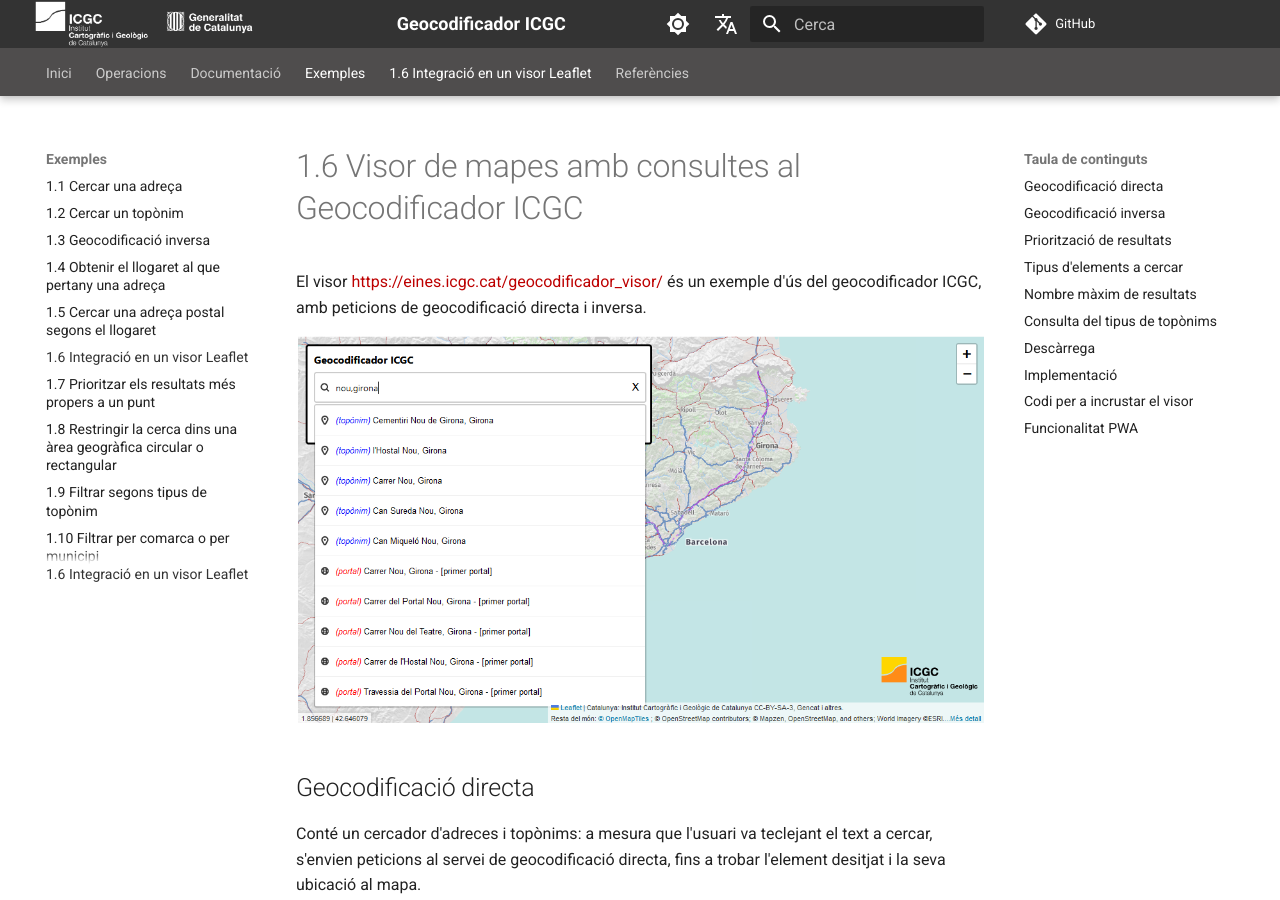
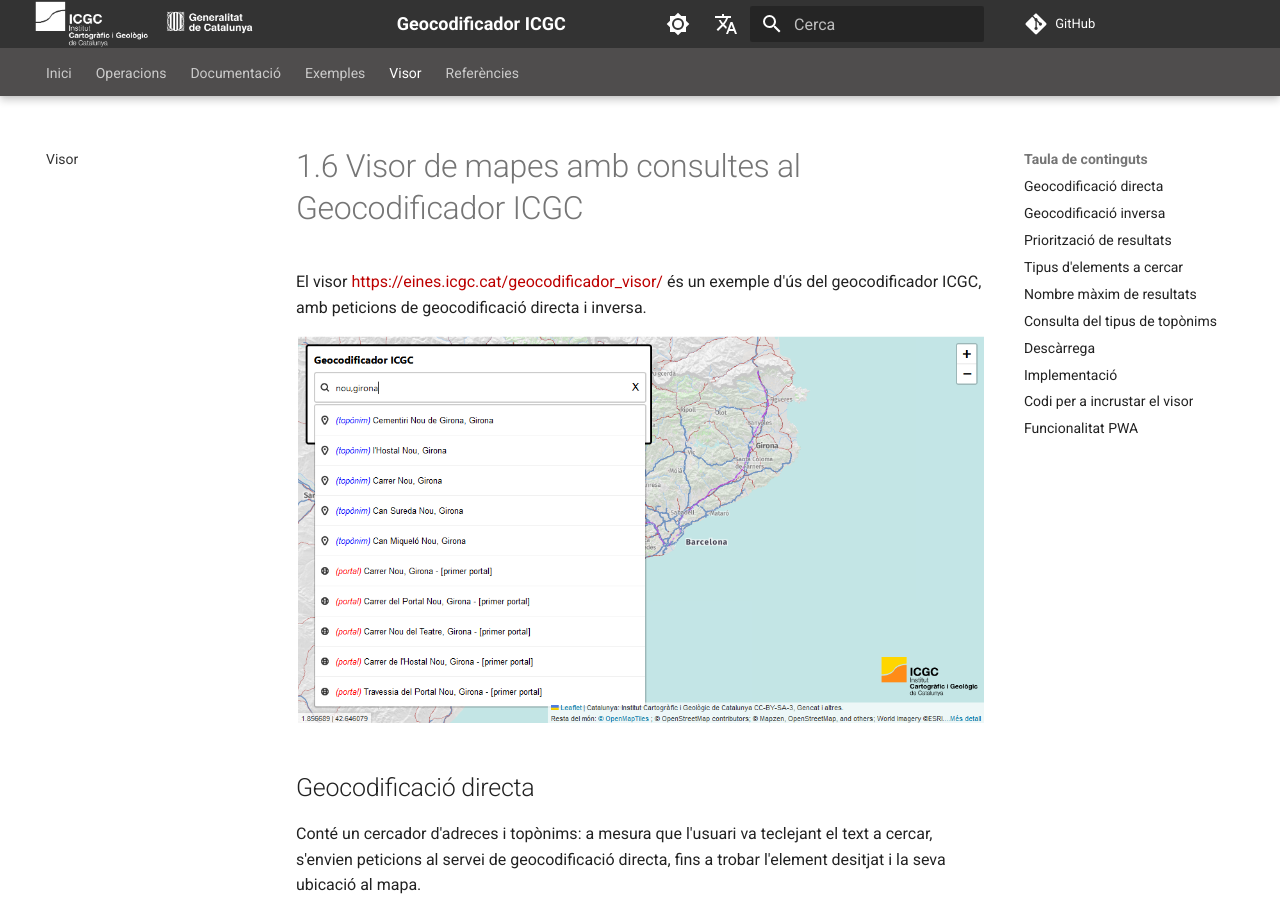
Before and after one commit to OpenICGC/geocodificador-doc, an MkDocs documentation site: the page built from docs/visor.md, in a window 1280 px wide and 900 px high. Built offline with MkDocs 1.6.1 and Material for MkDocs 9.7.7, drawn with Linux system fonts in a browser that asks for light colours; comment, search, counter and statistics services are not loaded; some of the changed lines change nothing that is shown.

Commit message:
Canvi exemple visor

```diff
--- a/mkdocs.yml
+++ b/mkdocs.yml
@@ -86,7 +86,7 @@
   - 1.3 Geocodificació inversa: ex_invers.md
   - 1.4 Obtenir el llogaret al que pertany una adreça: ex_llogaret1.md
   - 1.5 Cercar una adreça postal segons el llogaret: ex_llogaret2.md
-  - 1.6 Integració en un visor Leaflet: visor.md
+  - 1.6 Integració en un visor Leaflet: ex_visor.md
   - 1.7 Prioritzar els resultats més propers a un punt: ex_prioritzar.md
   - 1.8 Restringir la cerca dins una àrea geogràfica circular o rectangular: ex_area.md
   - 1.9 Filtrar segons tipus de topònim: ex_tipus.md
```
